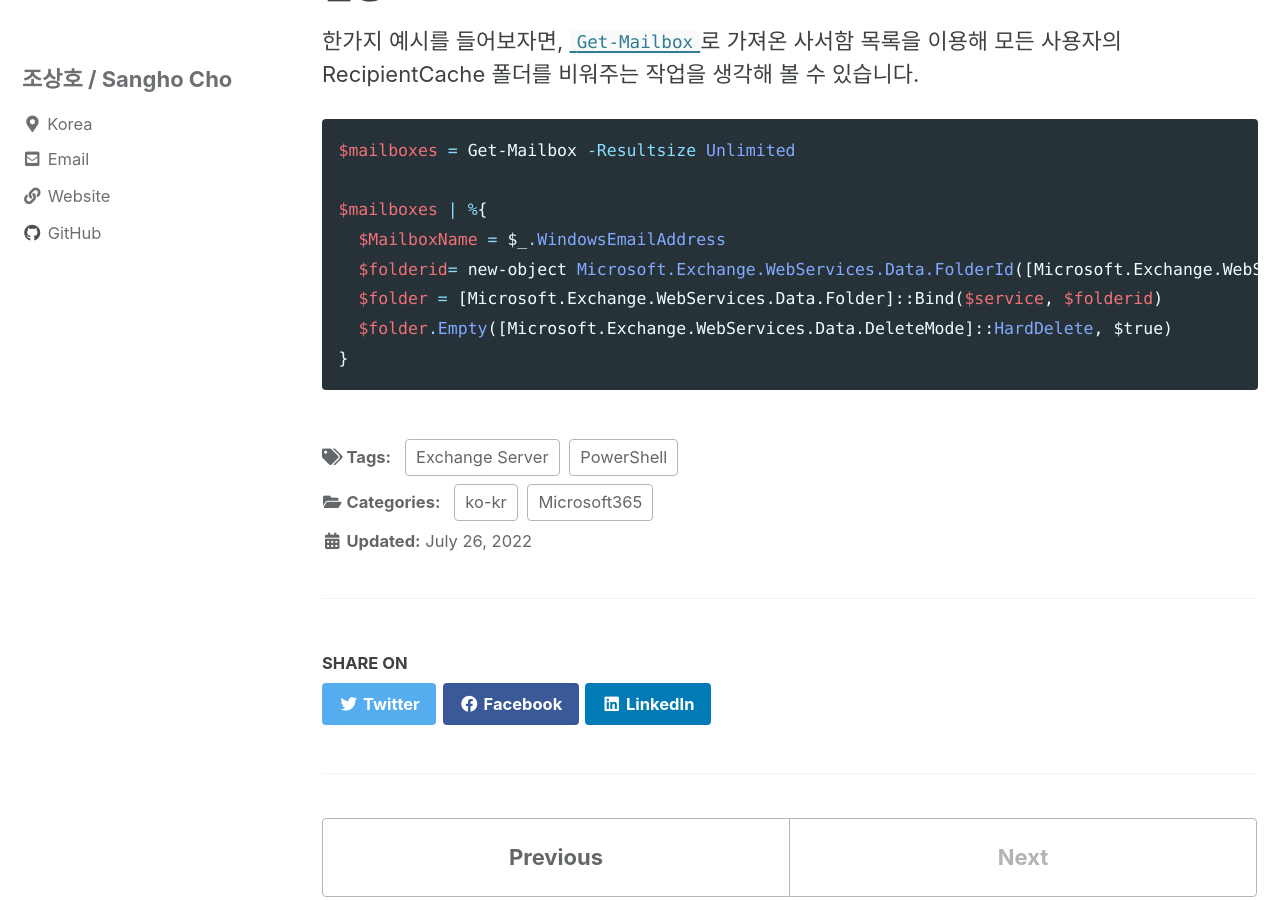
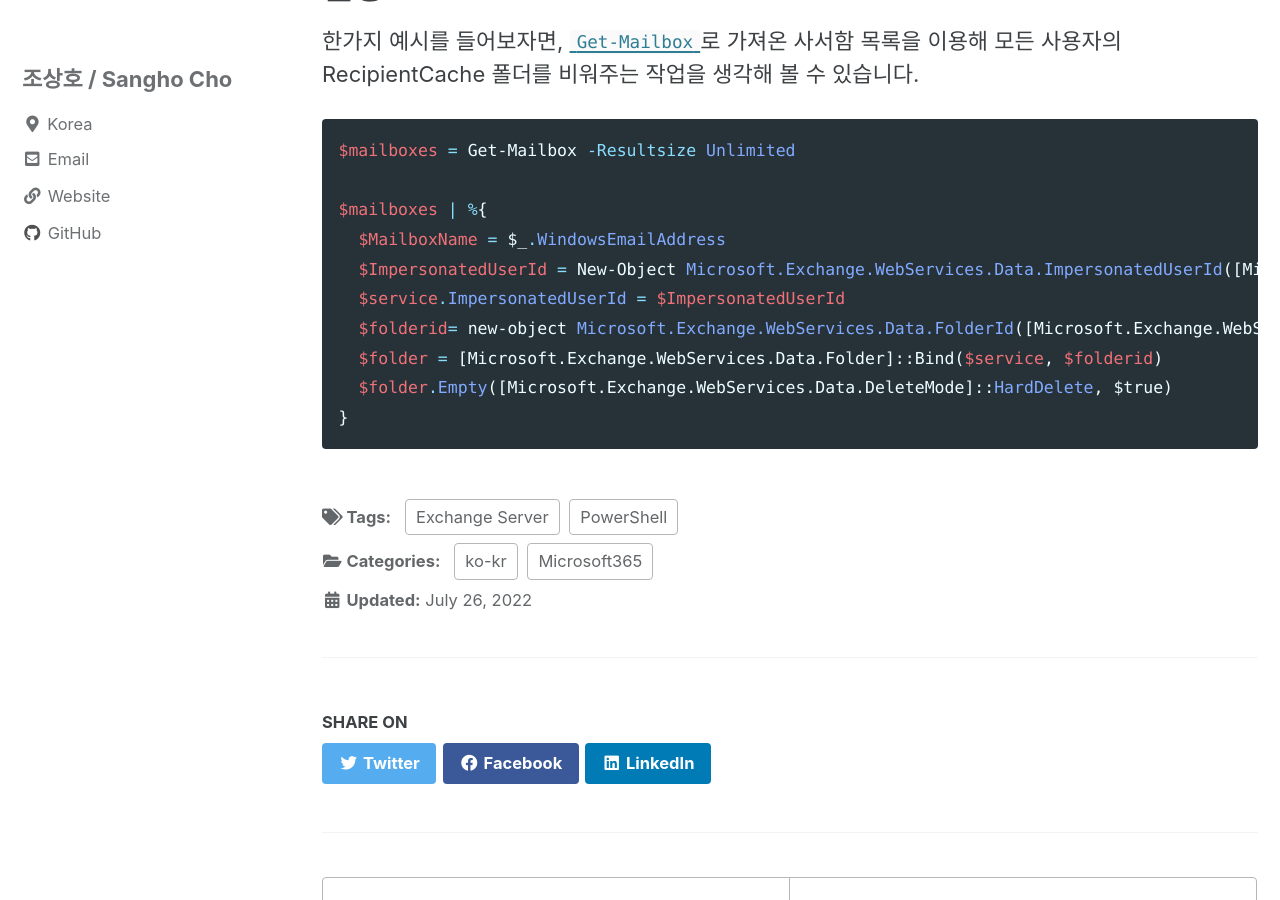
Before and after one commit to scho89/scho89.github.io, a Jekyll site: the page built from _posts/ko-kr/2022-07-26-EWS-impersonated-authentication.md, in a window 1280 px wide and 900 px high, scrolled down 5465 px. Built offline with Jekyll 4.4.1, drawn with Linux system fonts in a browser that asks for light colours; cached includes are drawn as plain includes.

Commit message:
Update 2022-07-26-EWS-impersonated-authentication.md

```diff
--- a/_posts/ko-kr/2022-07-26-EWS-impersonated-authentication.md
+++ b/_posts/ko-kr/2022-07-26-EWS-impersonated-authentication.md
@@ -125,6 +125,8 @@ $mailboxes = Get-Mailbox -Resultsize Unlimited
 
 $mailboxes | %{
   $MailboxName = $_.WindowsEmailAddress
+  $ImpersonatedUserId = New-Object Microsoft.Exchange.WebServices.Data.ImpersonatedUserId([Microsoft.Exchange.WebServices.Data.ConnectingIdType]::SMTPAddress,$MailboxName)
+  $service.ImpersonatedUserId = $ImpersonatedUserId
   $folderid= new-object Microsoft.Exchange.WebServices.Data.FolderId([Microsoft.Exchange.WebServices.Data.WellKnownFolderName]::RecipientCache, $MailboxName)
   $folder = [Microsoft.Exchange.WebServices.Data.Folder]::Bind($service, $folderid)
   $folder.Empty([Microsoft.Exchange.WebServices.Data.DeleteMode]::HardDelete, $true)
```
